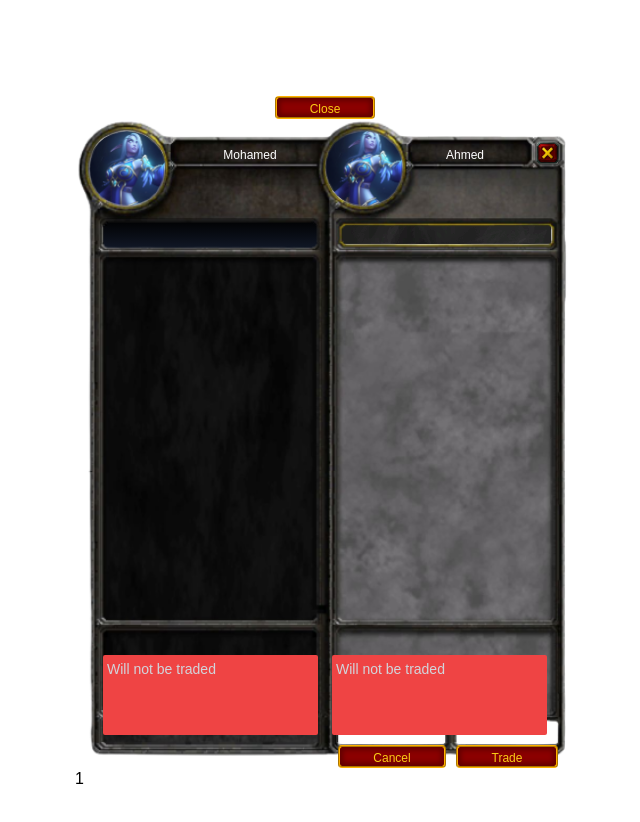
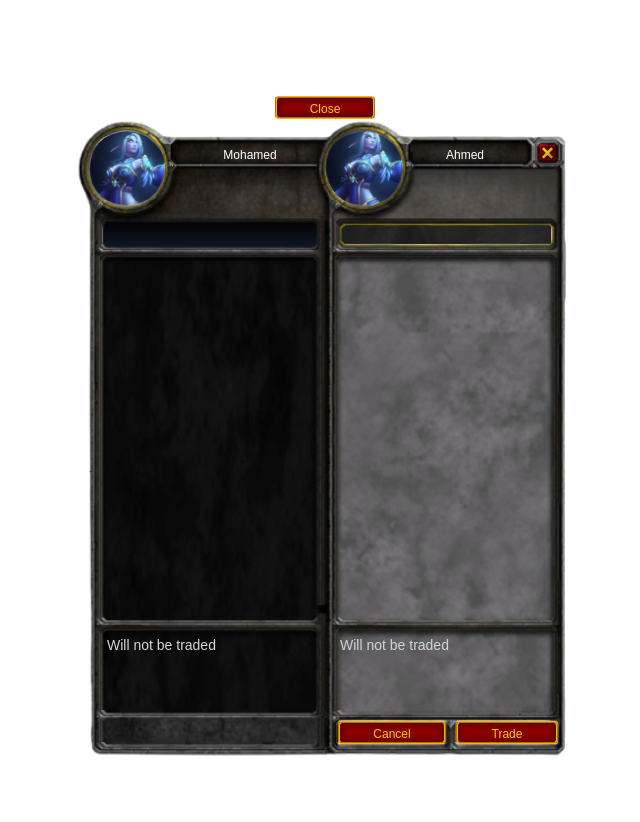
Before and after one commit to riuman10/wowc, a Next.js app: page / in a window 1280 px wide. Both pictures are taken after a click on the element "Open". Shown: the top 822 px of the page, without its empty margins (315-955 px from the left). Built offline with nearby package versions, Linux system fonts and the light colour scheme; a web font is replaced by a local one.

Commit message:
Changes to new panel

```diff
--- a/src/app/components/NewPanel.tsx
+++ b/src/app/components/NewPanel.tsx
@@ -30,7 +30,6 @@ function NewPanel() {
       <section className="absolute md:top-[100px] top-[75px] md:left-7 left-4 md:w-[215px] w-[170px] md:min-h-[30px] bg-gradient-to-b from-black to-gray-900 -z-10">
         <p>`</p>
       </section>
-      1
       <section className="absolute md:top-[100px] top-[75px] md:right-6 right-2 bg-gray-100 md:w-[215px] w-[170px]  md:min-h-[25px] bg-[url('/tex.png')] -z-10">
         <p>`</p>
       </section>
@@ -44,10 +43,10 @@ function NewPanel() {
           Ahmed
         </p>
       </section>
-      <div className="absolute bottom-10 md:bottom-14 w-[160px] md:w-[215px] md:left-7 left-5 bg-red-500 h-16 md:h-[80px] p-1 rounded-sm">
+      <div className="absolute bottom-10 md:bottom-14 w-[160px] md:w-[215px] md:left-7 left-5 bg-transparent h-16 md:h-[80px] p-1 rounded-sm">
         <p className="text-xs md:text-sm text-gray-300">Will not be traded</p>
       </div>
-      <div className="absolute bottom-10 md:bottom-14 w-[160px] md:w-[215px] md:right-7 right-4 bg-red-500 h-16 md:h-[80px] p-1 rounded-sm">
+      <div className="absolute bottom-10 md:bottom-14 w-[160px] md:w-[215px] md:right-6 right-4 bg-transparent h-16 md:h-[80px] p-1 rounded-sm">
         <p className="text-xs md:text-sm text-gray-300">Will not be traded</p>
       </div>
       <section className="absolute md:bottom-[23px] bottom-4 md:right-[17px] right-[10px] z-10">
```
